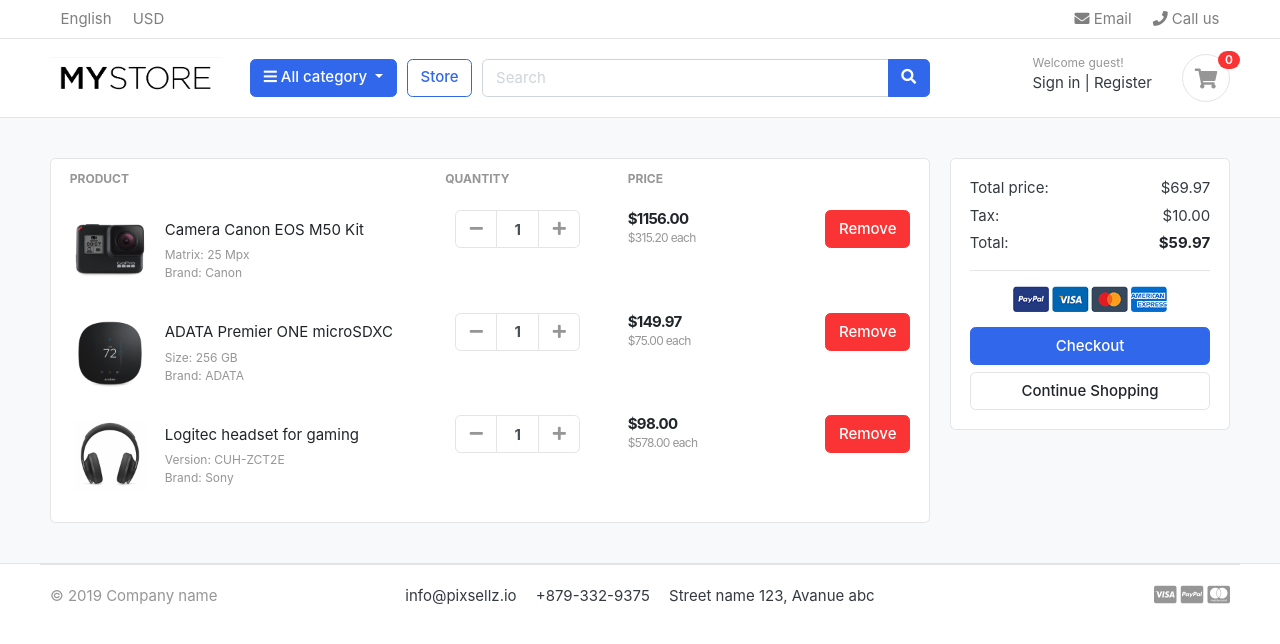
After one commit to ngazic/django-ecommerce, a Django app: page /cart/ in a window 1280 px wide. The commit adds this page. Shown: the top 644 px of the page. Run offline with Django 3.2, Linux system fonts and the light colour scheme; data comes from the database, SQL or seed files in the repository; both versions use the stored data as it was after the commit; some libraries are stand-ins or nearby versions; some web fonts are replaced.

Commit message:
added add item to cart function

```diff
--- /dev/null
+++ b/cart/apps.py
@@ -0,0 +1,6 @@
+from django.apps import AppConfig
+
+
+class CartConfig(AppConfig):
+    default_auto_field = 'django.db.models.BigAutoField'
+    name = 'cart'
--- /dev/null
+++ b/cart/tests.py
@@ -0,0 +1,3 @@
+from django.test import TestCase
+
+# Create your tests here.
--- /dev/null
+++ b/cart/urls.py
@@ -0,0 +1,11 @@
+from django.urls import path
+from . import views
+
+urlpatterns = [
+    path('', views.cart, name='cart'),
+    path('add-to-cart/<int:product_id>/', views.add_cart, name='add-cart'),
+    # path('category/',views.store, name='store'),
+    # path('category/<slug:category_slug>/',views.store, name='products_by_category'),
+    # path('category/<slug:category_slug>/<slug:product_slug>/', views.product_detail, name='product_detail'),
+    # path('cart/', include('cart.urls'))
+]
--- /dev/null
+++ b/cart/views.py
@@ -0,0 +1,49 @@
+from django.http.response import HttpResponse
+from django.shortcuts import render, redirect
+from .models import Product
+from cart.models import Cart, CartItem
+
+# Create your views here.
+
+# return session by id,
+# or create new one if doesn't exist
+
+def _session_id(request):
+    session = request.session.session_key
+    if not session:
+        session = request.session.create()
+    return session
+
+
+def cart(request):
+
+    return render(request, 'store/cart.html')
+
+
+def add_cart(request, product_id):
+    try:
+        product = Product.objects.get(id=product_id)
+    except:
+        return HttpResponse('No such product')
+
+    try:
+        cart = Cart.objects.get(cart_id=_session_id(request))
+    except Cart.DoesNotExist:
+        cart = Cart.objects.create(cart_id = _session_id(request))
+        cart.save()
+
+    is_cart_item_exists = CartItem.objects.filter(product=product, cart=cart).exists()
+
+    if is_cart_item_exists:
+        cart_item = CartItem.objects.get(product=product, cart=cart)
+        cart_item.quantity += 1
+        cart_item.save()
+    else:
+        cart_item =CartItem.objects.create(
+            cart=cart,
+            quantity=1,
+            product=product
+        )
+        cart_item.save()
+
+    return redirect('cart')
--- a/config/settings.py
+++ b/config/settings.py
@@ -40,7 +40,8 @@
     'django.contrib.staticfiles',
     'my_store',
     'accounts',
-    'category'
+    'category',
+    'cart'
 ]
 
 MIDDLEWARE = [
--- a/my_store/urls.py
+++ b/my_store/urls.py
@@ -14,7 +14,7 @@
     2. Add a URL to urlpatterns:  path('blog/', include('blog.urls'))
 """
 from django.contrib import admin
-from django.urls import path
+from django.urls import path, include
 from . import views
 
 urlpatterns = [
@@ -22,4 +22,5 @@
     path('category/',views.store, name='store'),
     path('category/<slug:category_slug>/',views.store, name='products_by_category'),
     path('category/<slug:category_slug>/<slug:product_slug>/', views.product_detail, name='product_detail'),
+    path('cart/', include('cart.urls'))
 ]
--- a/templates/includes/header.html
+++ b/templates/includes/header.html
@@ -78,7 +78,7 @@
                                 <a href="./register.html"> Register</a>
                             </div>
                         </div>
-                        <a href="./cart.html" class="widget-header pl-3 ml-3">
+                        <a href="{% url 'cart' %}" class="widget-header pl-3 ml-3">
                             <div class="icon icon-sm rounded-circle border"><i class="fa fa-shopping-cart"></i></div>
                             <span class="badge badge-pill badge-danger notify">0</span>
                         </a>
--- /dev/null
+++ b/templates/store/cart.html
@@ -0,0 +1,166 @@
+{% extends 'base.html' %}
+{% load static %}
+
+{% block content %}
+
+
+<section class="section-content padding-y bg">
+    <div class="container">
+
+        <!-- ============================ COMPONENT 1 ================================= -->
+
+        <div class="row">
+            <aside class="col-lg-9">
+                <div class="card">
+                    <table class="table table-borderless table-shopping-cart">
+                        <thead class="text-muted">
+                            <tr class="small text-uppercase">
+                                <th scope="col">Product</th>
+                                <th scope="col" width="120">Quantity</th>
+                                <th scope="col" width="120">Price</th>
+                                <th scope="col" class="text-right" width="200"> </th>
+                            </tr>
+                        </thead>
+                        <tbody>
+                            <tr>
+                                <td>
+                                    <figure class="itemside align-items-center">
+                                        <div class="aside"><img src="./images/items/11.jpg" class="img-sm"></div>
+                                        <figcaption class="info">
+                                            <a href="#" class="title text-dark">Camera Canon EOS M50 Kit</a>
+                                            <p class="text-muted small">Matrix: 25 Mpx <br> Brand: Canon</p>
+                                        </figcaption>
+                                    </figure>
+                                </td>
+                                <td>
+                                    <!-- col.// -->
+                                    <div class="col">
+                                        <div class="input-group input-spinner">
+                                            <div class="input-group-prepend">
+                                                <button class="btn btn-light" type="button" id="button-plus"> <i class="fa fa-minus"></i> </button>
+                                            </div>
+                                            <input type="text" class="form-control" value="1">
+                                            <div class="input-group-append">
+                                                <button class="btn btn-light" type="button" id="button-minus"> <i class="fa fa-plus"></i> </button>
+                                            </div>
+                                        </div> <!-- input-group.// -->
+                                    </div> <!-- col.// -->
+                                </td>
+                                <td>
+                                    <div class="price-wrap">
+                                        <var class="price">$1156.00</var>
+                                        <small class="text-muted"> $315.20 each </small>
+                                    </div> <!-- price-wrap .// -->
+                                </td>
+                                <td class="text-right">
+                                    <a href="" class="btn btn-danger"> Remove</a>
+                                </td>
+                            </tr>
+                            <tr>
+                                <td>
+                                    <figure class="itemside align-items-center">
+                                        <div class="aside"><img src="./images/items/10.jpg" class="img-sm"></div>
+                                        <figcaption class="info">
+                                            <a href="#" class="title text-dark">ADATA Premier ONE microSDXC</a>
+                                            <p class="text-muted small">Size: 256 GB <br> Brand: ADATA </p>
+                                        </figcaption>
+                                    </figure>
+                                </td>
+                                <td>
+                                    <!-- col.// -->
+                                    <div class="col">
+                                        <div class="input-group input-spinner">
+                                            <div class="input-group-prepend">
+                                                <button class="btn btn-light" type="button" id="button-plus"> <i class="fa fa-minus"></i> </button>
+                                            </div>
+                                            <input type="text" class="form-control" value="1">
+                                            <div class="input-group-append">
+                                                <button class="btn btn-light" type="button" id="button-minus"> <i class="fa fa-plus"></i> </button>
+                                            </div>
+                                        </div> <!-- input-group.// -->
+                                    </div> <!-- col.// -->
+                                </td>
+                                <td>
+                                    <div class="price-wrap">
+                                        <var class="price">$149.97</var>
+                                        <small class="text-muted"> $75.00 each </small>
+                                    </div> <!-- price-wrap .// -->
+                                </td>
+                                <td class="text-right">
+                                    <a href="" class="btn btn-danger"> Remove</a>
+                                </td>
+                            </tr>
+                            <tr>
+                                <td>
+                                    <figure class="itemside align-items-center">
+                                        <div class="aside"><img src="./images/items/9.jpg" class="img-sm"></div>
+                                        <figcaption class="info">
+                                            <a href="#" class="title text-dark">Logitec headset for gaming</a>
+                                            <p class="small text-muted">Version: CUH-ZCT2E <br> Brand: Sony</p>
+                                        </figcaption>
+                                    </figure>
+                                </td>
+                                <td>
+                                    <!-- col.// -->
+                                    <div class="col">
+                                        <div class="input-group input-spinner">
+                                            <div class="input-group-prepend">
+                                                <button class="btn btn-light" type="button" id="button-plus"> <i class="fa fa-minus"></i> </button>
+                                            </div>
+                                            <input type="text" class="form-control" value="1">
+                                            <div class="input-group-append">
+                                                <button class="btn btn-light" type="button" id="button-minus"> <i class="fa fa-plus"></i> </button>
+                                            </div>
+                                        </div> <!-- input-group.// -->
+                                    </div> <!-- col.// -->
+                                </td>
+                                <td>
+                                    <div class="price-wrap">
+                                        <var class="price">$98.00</var>
+                                        <small class="text-muted"> $578.00 each</small>
+                                    </div> <!-- price-wrap .// -->
+                                </td>
+                                <td class="text-right">
+                                    <a href="" class="btn btn-danger"> Remove</a>
+                                </td>
+                            </tr>
+                        </tbody>
+                    </table>
+                </div> <!-- card.// -->
+
+            </aside> <!-- col.// -->
+            <aside class="col-lg-3">
+
+                <div class="card">
+                    <div class="card-body">
+                        <dl class="dlist-align">
+                            <dt>Total price:</dt>
+                            <dd class="text-right">$69.97</dd>
+                        </dl>
+                        <dl class="dlist-align">
+                            <dt>Tax:</dt>
+                            <dd class="text-right"> $10.00</dd>
+                        </dl>
+                        <dl class="dlist-align">
+                            <dt>Total:</dt>
+                            <dd class="text-right text-dark b"><strong>$59.97</strong></dd>
+                        </dl>
+                        <hr>
+                        <p class="text-center mb-3">
+                            <img src="./images/misc/payments.png" height="26">
+                        </p>
+                        <a href="./place-order.html" class="btn btn-primary btn-block"> Checkout </a>
+                        <a href="./store.html" class="btn btn-light btn-block">Continue Shopping</a>
+                    </div> <!-- card-body.// -->
+                </div> <!-- card.// -->
+
+            </aside> <!-- col.// -->
+
+
+        </div> <!-- row.// -->
+        <!-- ============================ COMPONENT 1 END .// ================================= -->
+
+    </div> <!-- container .//  -->
+</section>
+<!-- ========================= SECTION CONTENT END// ========================= -->
+{% endblock content %}
--- a/templates/store/product-detail.html
+++ b/templates/store/product-detail.html
@@ -75,7 +75,7 @@
                                     {% if product.stock <= 0 %}
                                     <h5 class="text-danger">Out of Stock</h5>
                                     {% else %}
-                                    <button type="submit" class="btn  btn-primary"> <span class="text">Add to Cart</span> <i class="fa fa-shopping-cart"></i> </button>
+                                    <a class="btn  btn-primary" href="{% url 'add-cart' product.id %}"> <span class="text">Add to Cart</span> <i class="fa fa-shopping-cart"></i> </a>
                                     {% endif %}
                                 </article> <!-- product-info-aside .// -->
                                 </main> <!-- col.// -->
```
Also changed, not shown: cart/admin.py (added, +12 -0 lines), cart/models.py (added, +29 -0 lines), cart/__init__.py (added), cart/migrations/0001_initial.py (added), cart/migrations/__init__.py (added), db.sqlite3.
